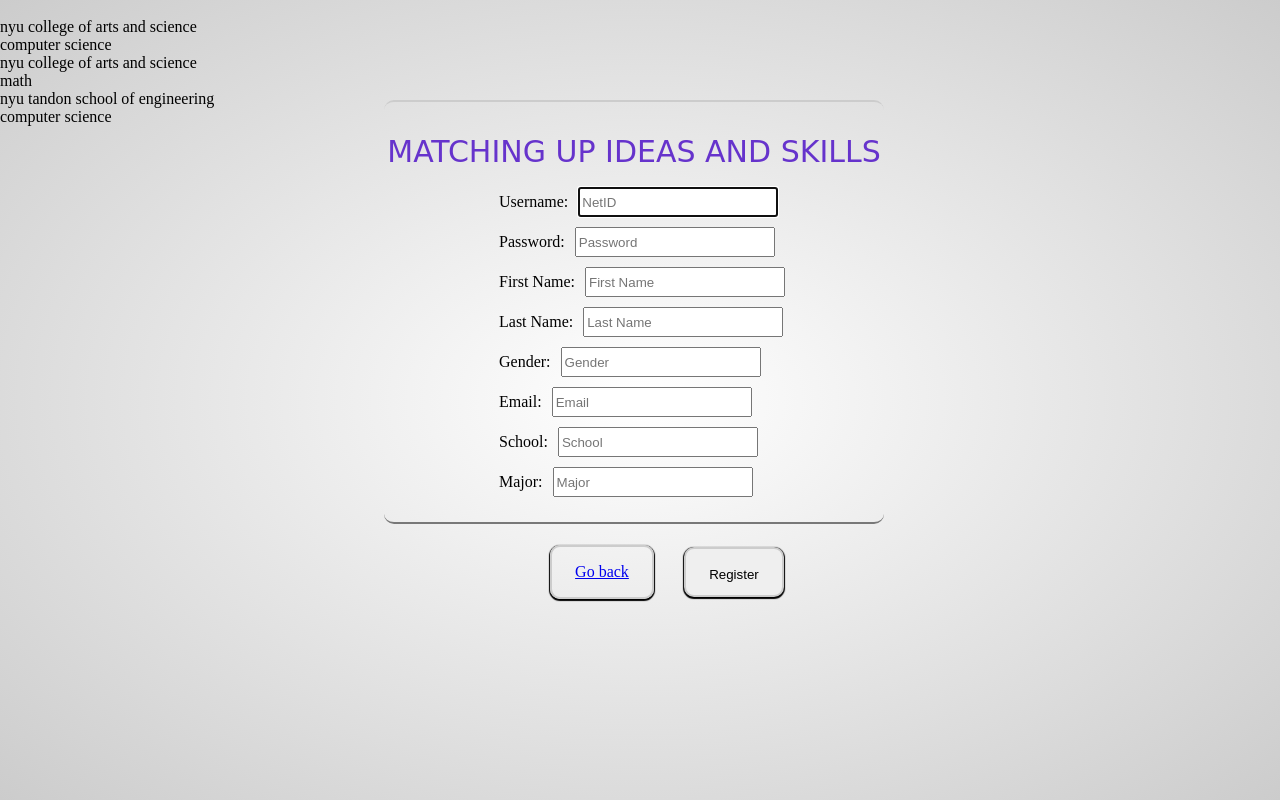
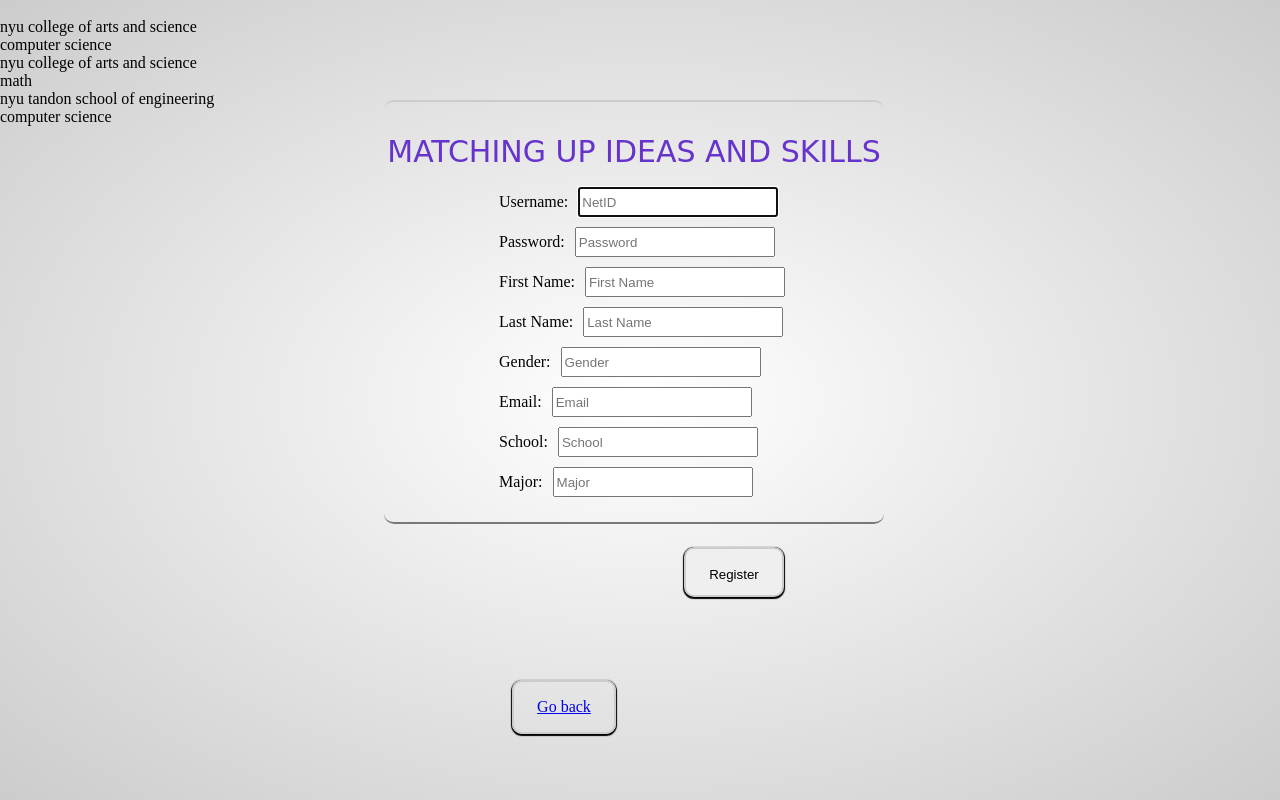
Before and after one commit to WarlonZeng/NYUHackathon2017, a Flask app: page /register in a window 1280 px wide. Run offline with Flask 2, Linux system fonts and the light colour scheme; data comes from the database, SQL or seed files in the repository; some web fonts are replaced.

Commit message:
back button update

```diff
--- a/templates/register.html
+++ b/templates/register.html
@@ -88,9 +88,8 @@ span{
 
 .goback{
 	position:absolute;
-	top:545px;
-	left:550px;
-
+	top: 85%;
+	left: 40%;
 	width:100px;
 
 	}
```
